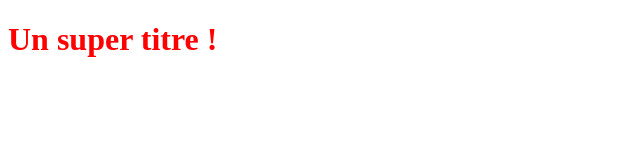
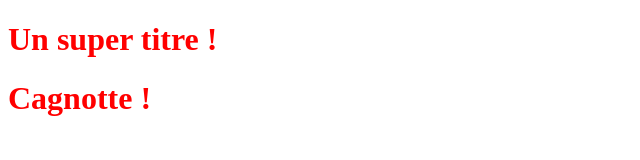
Before and after one commit to ZarradIbrahim/GitTuto, a plain HTML site: page index.html in a window 1280 px wide. Shown: the whole page, without its empty margins (0-640 px from the left). Drawn offline with Linux system fonts and the light colour scheme.

Commit message:
Ajouter le titre cagnotte

```diff
--- a/index.html
+++ b/index.html
@@ -6,5 +6,6 @@
 </head>
 <body>
    <h1>Un super titre !</h1>
+   <h1>Cagnotte !</h1>
 </body>
 </html>
```
